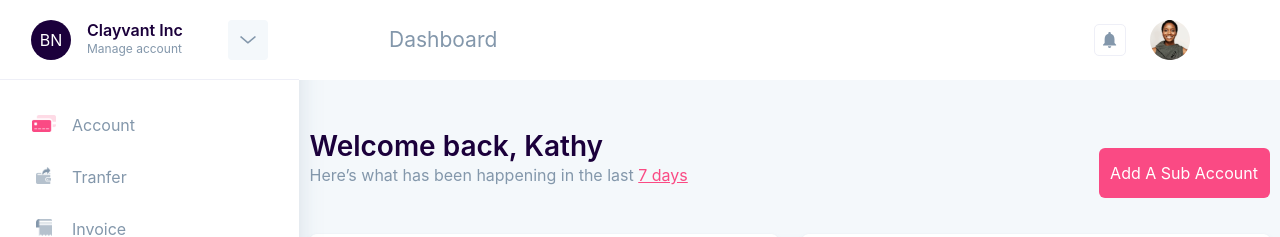
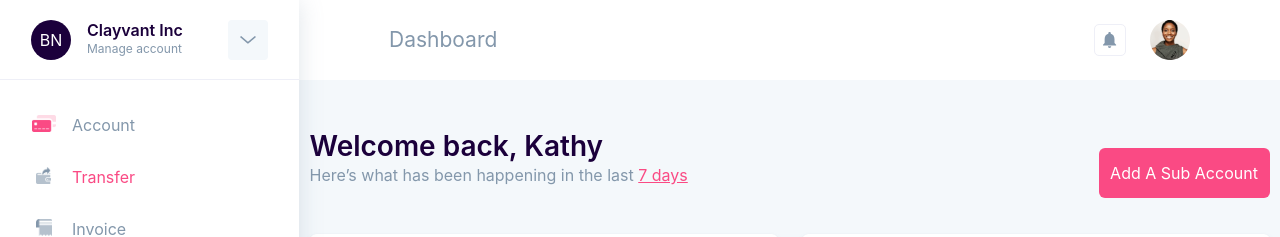
Before and after one commit to jbrit/prospa-1, a React (Create React App) app: page /dashboard in a window 1280 px wide. Shown: the top 237 px of the page. Built offline with nearby package versions, Linux system fonts and the light colour scheme.

Commit message:
chore: completed web view

```diff
--- a/src/components/BussinessCard/BussinessCard.js
+++ b/src/components/BussinessCard/BussinessCard.js
@@ -21,8 +21,8 @@ export default class BussinessCard extends Component {
           <div className={styles.bottomContainer}>
             <div className={styles.listHeader}>{data.head}</div>
             <div>
-              {data.body.map((item) => (
-                <span className={styles.list}>
+              {data.body.map((item, i) => (
+                <span className={styles.list} key={i}>
                   <img src={mark} alt='mark' start />
                   <div>{item}</div>
                 </span>
--- a/src/components/Dashboard/Dashboard.js
+++ b/src/components/Dashboard/Dashboard.js
@@ -3,7 +3,7 @@ import styles from './Dashboard.module.css';
 import arrowDownThin from '../../assets/images/arrow-down-thin.svg';
 import avatar from '../../assets/images/avatar.svg';
 import bell from '../../assets/images/bell.svg';
-import {AccountDetails, sideBarData} from '../../mock/dashboard';
+import {AccountDetails, sideBarData, Dropdown} from '../../mock/dashboard';
 import prospa from '../../assets/images/gray-logo.svg';
 import Button from '../Button/Button';
 import AccountCard from '../AccountCard/AccountCard';
@@ -12,6 +12,10 @@ import OutflowCard from '../OutflowCard/OutflowCard';
 import RecentCard from '../RecentCard/RecentCard';
 
 class Dashboard extends React.Component {
+  state = {
+    drop: false,
+    option: 'transfer',
+  };
   render() {
     return (
       <div className={styles.container}>
@@ -69,15 +73,41 @@ class Dashboard extends React.Component {
             <div className={styles.detailsSetting}>Manage account</div>
           </div>
 
-          <div className={styles.arrowDown}>
-            <img src={arrowDownThin} alt='down-arrow' />
+          <div className={styles.dropdownContainer}>
+            <div
+              className={styles.arrowDown}
+              onClick={() => this.setState({drop: !this.state.drop})}
+            >
+              <img src={arrowDownThin} alt='down-arrow' />
+            </div>
+            {this.state.drop && (
+              <div className={styles.dropdown}>
+                {Dropdown.map((item, i) => (
+                  <div key={i} className={styles.dropdownList}>
+                    {item}
+                  </div>
+                ))}
+              </div>
+            )}
           </div>
         </div>
 
         {sideBarData.map((item, i) => (
-          <div className={styles.list} key={i}>
+          <div
+            className={styles.list}
+            key={i}
+            onClick={() => this.setState({option: item.name})}
+          >
             <img src={item.icon} alt={item.icon} />
-            <div>{item.name}</div>
+            <div
+              style={{
+                color:
+                  this.state.option.toLowerCase() === item.name.toLowerCase() &&
+                  `var(--pink)`,
+              }}
+            >
+              {item.name}
+            </div>
           </div>
         ))}
       </div>
--- a/src/components/Dashboard/Dashboard.module.css
+++ b/src/components/Dashboard/Dashboard.module.css
@@ -11,7 +11,7 @@
   position: relative;
   position: sticky;
   top: 0;
-  z-index: 10;
+  z-index: 100;
 }
 
 .sidebar > img {
@@ -82,6 +82,7 @@
 .list {
   display: flex;
   margin: 0 32px 32px 32px;
+  cursor: pointer;
 }
 
 .list img {
@@ -173,3 +174,49 @@
   width: 960px;
   flex-wrap: wrap;
 }
+
+/*Dropdown*/
+
+.dropdownContainer {
+  /* position: relative; */
+  display: inline-block;
+}
+
+.dropdown {
+  position: absolute;
+  width: 258px;
+  right: 21px;
+  margin-top: 12px;
+  background-color: white;
+  border-radius: 6px;
+
+  box-shadow: 0 4px 16px 0 rgba(131, 151, 171, 0.25);
+}
+
+.dropdownList {
+  height: 44px;
+  border-bottom: 1px solid #eeeff7;
+  padding: 17px 24px 10px 24px;
+  font-size: 13px;
+  line-height: 17px;
+  color: var(--ash);
+}
+
+.dropdownList:hover {
+  background-color: rgba(244, 248, 251, 0.5);
+  cursor: pointer;
+}
+
+.dropdownList:first-child {
+  color: var(--dark);
+}
+
+.dropdownList:last-child {
+  color: var(--pink);
+  padding: 10px 24px !important;
+  border-bottom: 0;
+}
+
+.dropdownList:nth-child(3) {
+  border-bottom: 0;
+}
--- a/src/components/Layout/Layout.js
+++ b/src/components/Layout/Layout.js
@@ -16,7 +16,7 @@ const Layout = (props) => {
       >
         <img src={logo} alt='Logo' className={styles.logo} />
         <div className={styles.lineContainer}>
-          {[0, 0, 0, 0, 0].map((item, i) => (
+          {[0, 0, 0, 0, 0].map((_, i) => (
             <div
               className={styles.horizontalLine}
               style={{opacity: i !== 0 && `0.5`}}
--- a/src/components/RecentCard/RecentCard.js
+++ b/src/components/RecentCard/RecentCard.js
@@ -10,8 +10,8 @@ export default function RecentCard() {
         <div className={styles.button}>See all</div>
       </div>
 
-      {RecentTransaction.map((item) => (
-        <div className={styles.row}>
+      {RecentTransaction.map((item, i) => (
+        <div className={styles.row} key={i}>
           <div className={styles.leftContainer}>
             <img src={item.icon} alt='icon' />
             <div>
--- a/src/mock/dashboard.js
+++ b/src/mock/dashboard.js
@@ -17,7 +17,7 @@ export const sideBarData = [
     icon: bank,
   },
   {
-    name: 'Tranfer',
+    name: 'Transfer',
     icon: transfer,
   },
   {
@@ -131,3 +131,10 @@ export const RecentTransaction = [
     icon: receive,
   },
 ];
+
+export const Dropdown = [
+  'Clayvant Inc',
+  'Business name 2',
+  'Business name 3',
+  'Add a business',
+];
```
